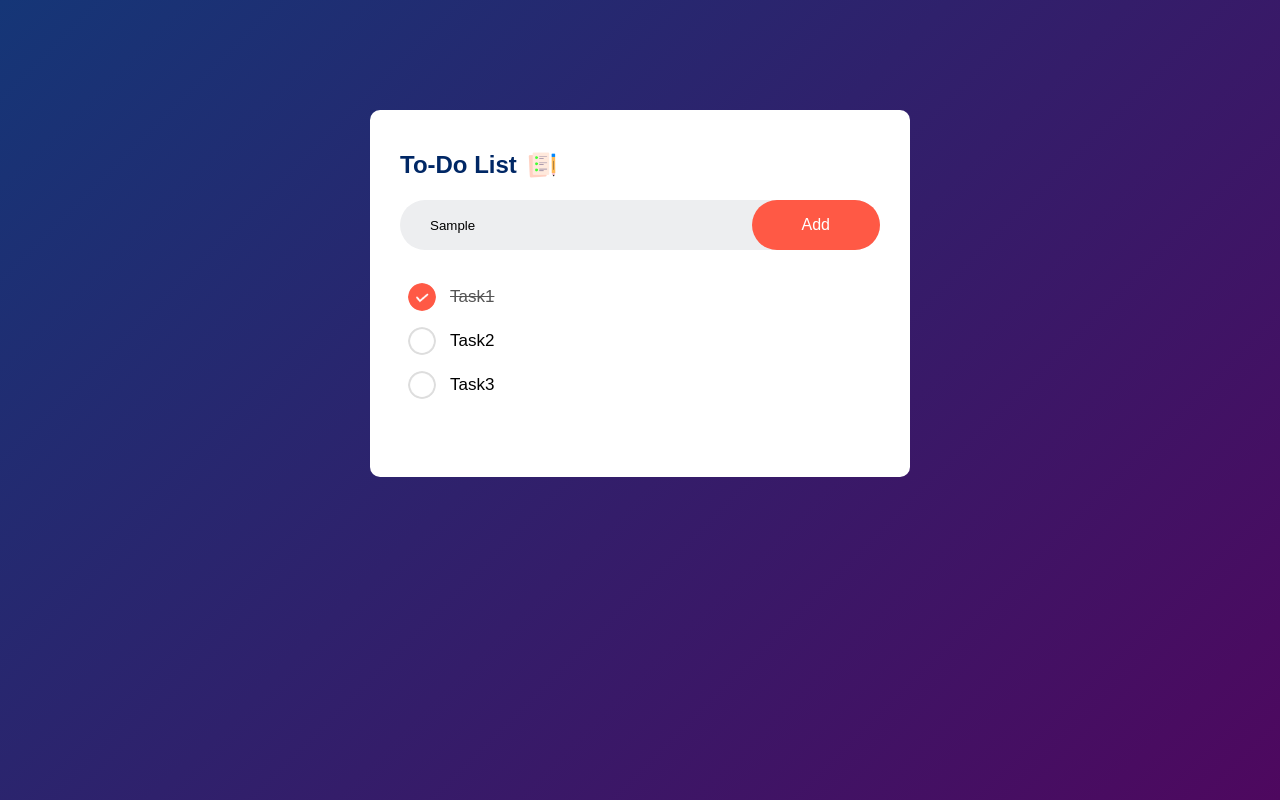
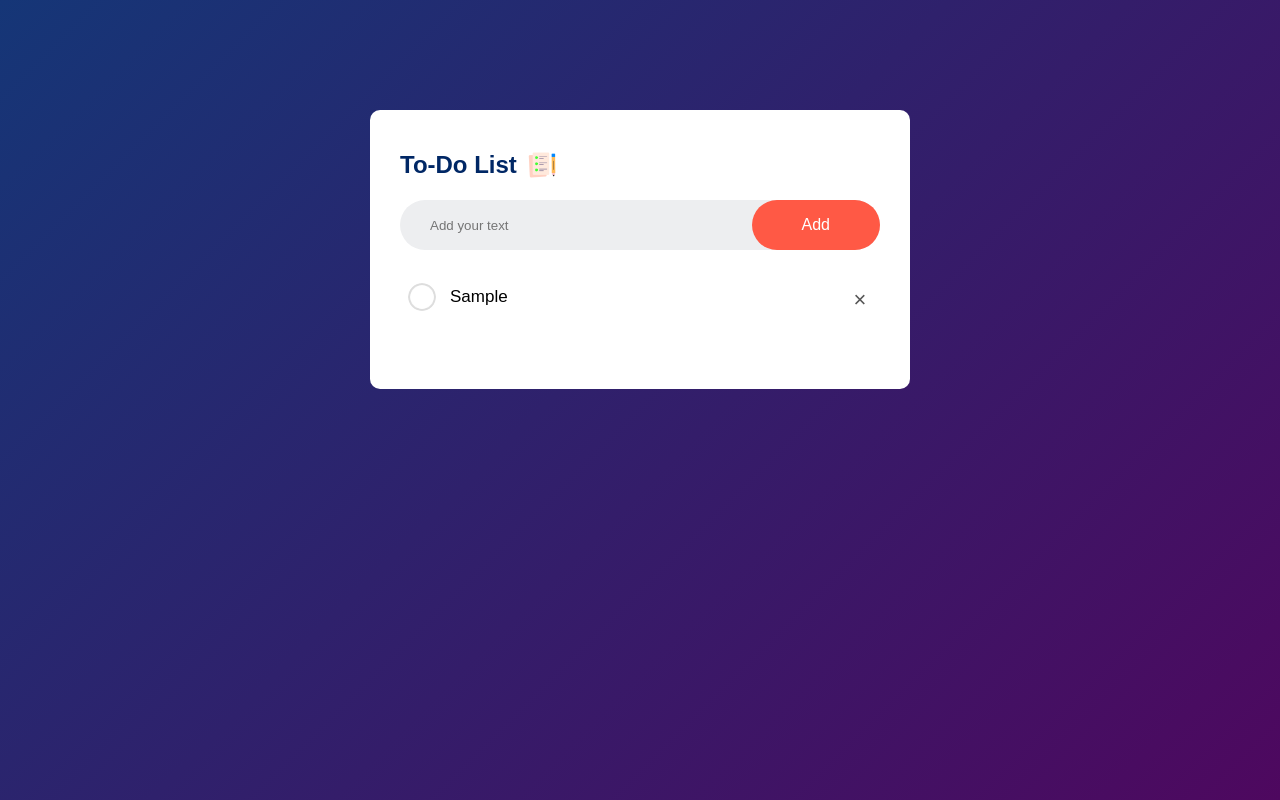
Before and after one commit to engbaraakhamaysa/HTML-CSS-JS-Projects, a plain HTML site: page Project-02-To-Do-List/index.html in a window 1280 px wide. Both pictures are taken after typing "Sample" into the empty fields and a click on the button "Add". Drawn offline with Linux system fonts and the light colour scheme.

Commit message:
Complete The To-Do List Project Add the script.js File

```diff
--- a/Project-02-To-Do-List/index.html
+++ b/Project-02-To-Do-List/index.html
@@ -17,16 +17,17 @@
         <!--Button & Input Filed-->
         <div class="row">
           <input type="text" id="input-box" placeholder="Add your text" />
-          <button>Add</button>
+          <button onclick="addTask()">Add</button>
         </div>
 
         <!--View The Tasks Your Add-->
         <ul id="list-container">
-          <li class="checked">Task1</li>
+          <!-- <li class="checked">Task1</li>
           <li>Task2</li>
           <li>Task3</li>
-        </ul>
+        </ul> -->
       </div>
     </div>
+    <script src="script.js"></script>
   </body>
 </html>
--- /dev/null
+++ b/Project-02-To-Do-List/script.js
@@ -0,0 +1,41 @@
+const inputBox = document.getElementById("input-box");
+const listContainer = document.getElementById("list-container");
+
+function addTask() {
+  if (inputBox.value === "") {
+    alert("You Must Write Something!");
+  } else {
+    let li = document.createElement("li");
+    li.innerHTML = inputBox.value;
+    listContainer.appendChild(li);
+    let span = document.createElement("span");
+    span.innerHTML = "\u00d7"; // x icon
+    li.appendChild(span);
+  }
+  inputBox.value = "";
+  saveData();
+}
+
+listContainer.addEventListener(
+  "click",
+  function (e) {
+    if (e.target.tagName === "LI") {
+      e.target.classList.toggle("checked");
+      saveData();
+    } else if (e.target.tagName === "SPAN") {
+      e.target.parentElement.remove();
+      saveData();
+    }
+  },
+  false
+);
+
+function saveData() {
+  localStorage.setItem("data", listContainer.innerHTML);
+}
+
+function showTask() {
+  listContainer.innerHTML = localStorage.getItem("data");
+}
+
+showTask();
--- a/Project-02-To-Do-List/style.css
+++ b/Project-02-To-Do-List/style.css
@@ -97,3 +97,19 @@ ul li.checked {
 ul li.checked::before {
   background-image: url(images/checked.png);
 }
+
+ul li span {
+  position: absolute;
+  right: 0;
+  top: 5px;
+  width: 40px;
+  height: 40px;
+  font-size: 22px;
+  color: #555;
+  line-height: 40px;
+  text-align: center;
+  border-radius: 50%;
+}
+ul li span:hover {
+  background: #edeef0;
+}
```
